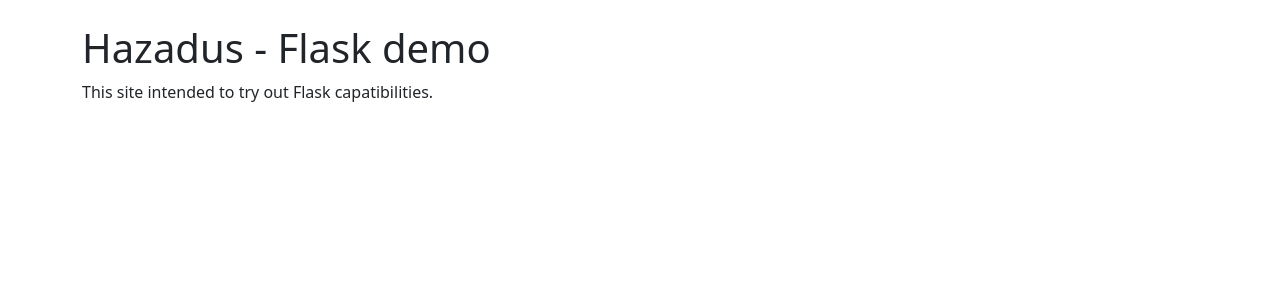
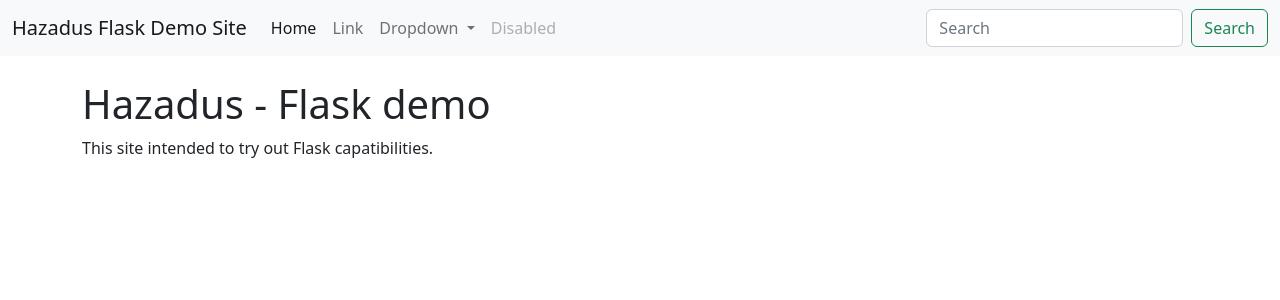
Before and after one commit to hazadus/flask-demo, a Flask app: page / in a window 1280 px wide. Shown: the top 300 px of the page. Run offline with Flask 2, Linux system fonts and the light colour scheme.

Commit message:
Added stock Bootstrap navbar.

```diff
--- a/templates/base.html
+++ b/templates/base.html
@@ -10,6 +10,7 @@
           crossorigin="anonymous">
   </head>
   <body>
+    {% include 'navbar.html' %}
     <br/>
     <div class="container">
         {% block content %}
--- /dev/null
+++ b/templates/navbar.html
@@ -0,0 +1,41 @@
+        <nav class="navbar navbar-expand-lg bg-light">
+          <div class="container-fluid">
+            <a class="navbar-brand" href="#">Hazadus Flask Demo Site</a>
+            <button class="navbar-toggler" type="button" data-bs-toggle="collapse"
+                    data-bs-target="#navbarSupportedContent"
+                    aria-controls="navbarSupportedContent"
+                    aria-expanded="false"
+                    aria-label="Toggle navigation">
+              <span class="navbar-toggler-icon"></span>
+            </button>
+            <div class="collapse navbar-collapse" id="navbarSupportedContent">
+              <ul class="navbar-nav me-auto mb-2 mb-lg-0">
+                <li class="nav-item">
+                  <a class="nav-link active" aria-current="page" href="/">Home</a>
+                </li>
+                <li class="nav-item">
+                  <a class="nav-link" href="#">Link</a>
+                </li>
+                <li class="nav-item dropdown">
+                  <a class="nav-link dropdown-toggle" href="#" role="button"
+                     data-bs-toggle="dropdown" aria-expanded="false">
+                    Dropdown
+                  </a>
+                  <ul class="dropdown-menu">
+                    <li><a class="dropdown-item" href="#">Action</a></li>
+                    <li><a class="dropdown-item" href="#">Another action</a></li>
+                    <li><hr class="dropdown-divider"></li>
+                    <li><a class="dropdown-item" href="#">Something else here</a></li>
+                  </ul>
+                </li>
+                <li class="nav-item">
+                  <a class="nav-link disabled">Disabled</a>
+                </li>
+              </ul>
+              <form class="d-flex" role="search">
+                <input class="form-control me-2" type="search" placeholder="Search" aria-label="Search">
+                <button class="btn btn-outline-success" type="submit">Search</button>
+              </form>
+            </div>
+          </div>
+        </nav>
```
Also changed, not shown: README.md.
